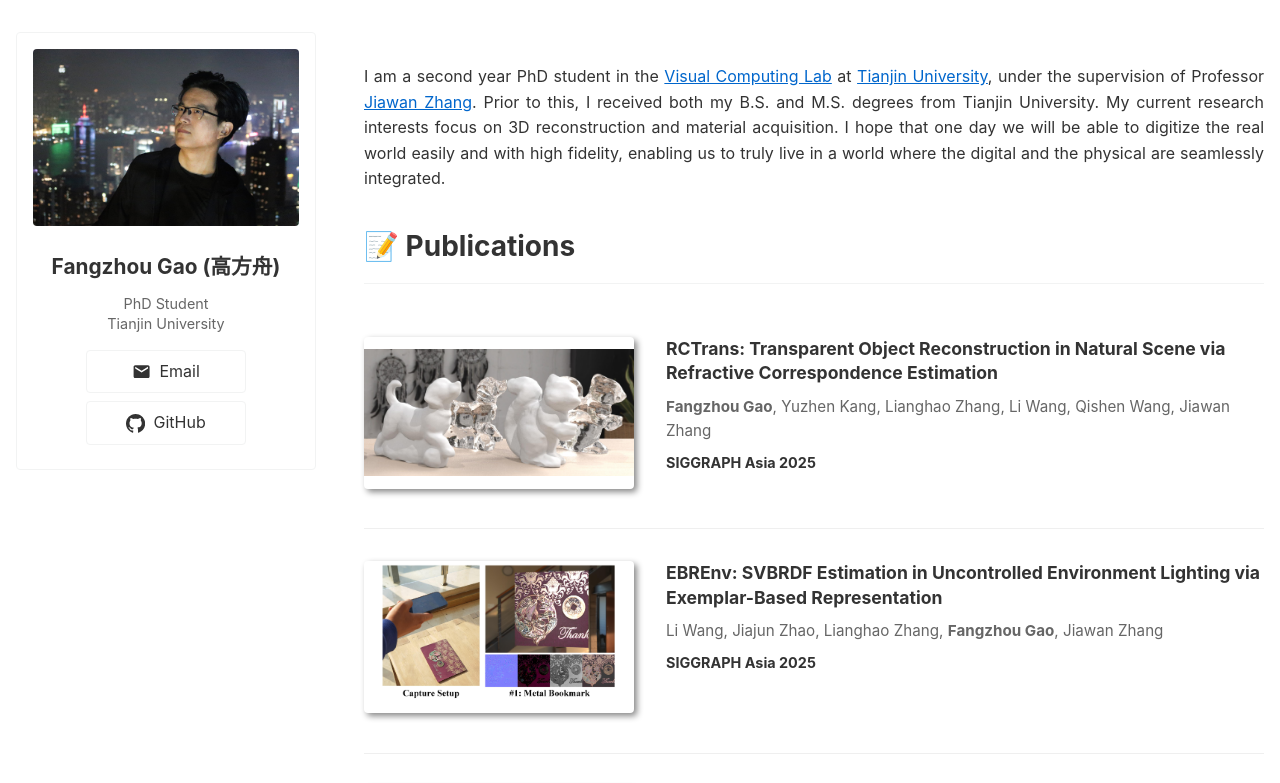
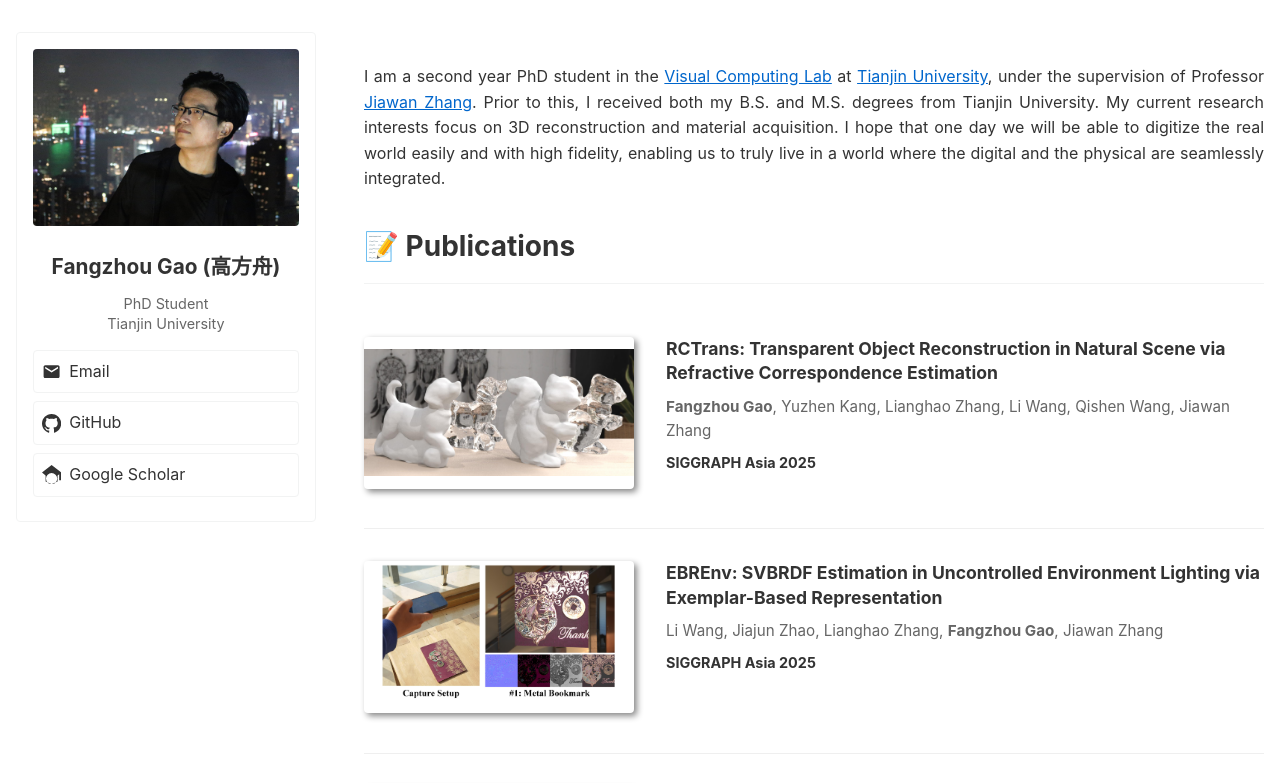
Before and after one commit to arkgao/arkgao.github.io, a plain HTML site: page index.html in a window 1280 px wide. Shown: the top 783 px of the page. Drawn offline with Linux system fonts and the light colour scheme.

Commit message:
update google scholar

```diff
--- a/css/main.css
+++ b/css/main.css
@@ -93,18 +93,18 @@ a:hover {
     margin: 0;
     display: flex;
     flex-direction: column;
-    align-items: center;
+    align-items: stretch;
 }
 
 .author-urls li {
     margin-bottom: 0.5em;
-    width: 60%;
+    width: 100%;
 }
 
 .author-urls a {
     display: flex;
     align-items: center;
-    justify-content: center;
+    justify-content: flex-start;
     gap: 0.5em;
     padding: 0.5em;
     border: 1px solid #f2f3f3;
--- a/index.html
+++ b/index.html
@@ -25,6 +25,9 @@
                     <li><a href="https://github.com/arkgao" target="_blank">
                         <svg class="svg-icon"><use xlink:href="#icon-github"></use></svg> GitHub
                     </a></li>
+                    <li><a href="https://scholar.google.com/citations?user=Y2_LjWUAAAAJ&hl=zh-CN" target="_blank">
+                        <svg class="svg-icon"><use xlink:href="#icon-scholar"></use></svg> Google Scholar
+                    </a></li>
                 </ul>
             </div>
         </aside>
@@ -39,7 +42,7 @@
 
             <h1>📝 Publications</h1>
 
-            <!-- Paper 3 -->
+            <!-- Paper 7 -->
             <div class="paper-box">
                 <div class="paper-box-image">
                     <div>
@@ -53,7 +56,7 @@
                 </div>
             </div>
 
-            <!-- Paper 1 -->
+            <!-- Paper 6 -->
             <div class="paper-box">
                 <div class="paper-box-image">
                     <div>
@@ -68,7 +71,7 @@
                 </div>
             </div>
 
-            <!-- Paper 2 -->
+            <!-- Paper 5 -->
             <div class="paper-box">
                 <div class="paper-box-image">
                     <div>
@@ -157,6 +160,9 @@
         <symbol id="icon-github" viewBox="0 0 24 24">
             <path d="M12 0c-6.626 0-12 5.373-12 12 0 5.302 3.438 9.8 8.207 11.387.599.111.793-.261.793-.577v-2.234c-3.338.726-4.033-1.416-4.033-1.416-.546-1.387-1.333-1.756-1.333-1.756-1.089-.745.083-.729.083-.729 1.205.084 1.839 1.237 1.839 1.237 1.07 1.834 2.807 1.304 3.492.997.107-.775.418-1.305.762-1.604-2.665-.305-5.467-1.334-5.467-5.931 0-1.311.469-2.381 1.236-3.221-.124-.303-.535-1.524.117-3.176 0 0 1.008-.322 3.301 1.23.957-.266 1.983-.399 3.003-.404 1.02.005 2.047.138 3.006.404 2.291-1.552 3.297-1.23 3.297-1.23.653 1.653.242 2.874.118 3.176.77.84 1.235 1.911 1.235 3.221 0 4.609-2.807 5.624-5.479 5.921.43.372.823 1.102.823 2.222v3.293c0 .319.192.694.801.576 4.765-1.589 8.199-6.086 8.199-11.386 0-6.627-5.373-12-12-12z"/>
         </symbol>
+        <symbol id="icon-scholar" viewBox="0 0 24 24">
+            <path d="M12 24a7 7 0 1 1 0-14 7 7 0 0 1 0 14zm0-24L0 9.5l4.5 3.5v7.5L12 24l7.5-3.5V13l2-1.5v7.5h3V9.5z"/>
+        </symbol>
     </svg>
 </body>
 
```
